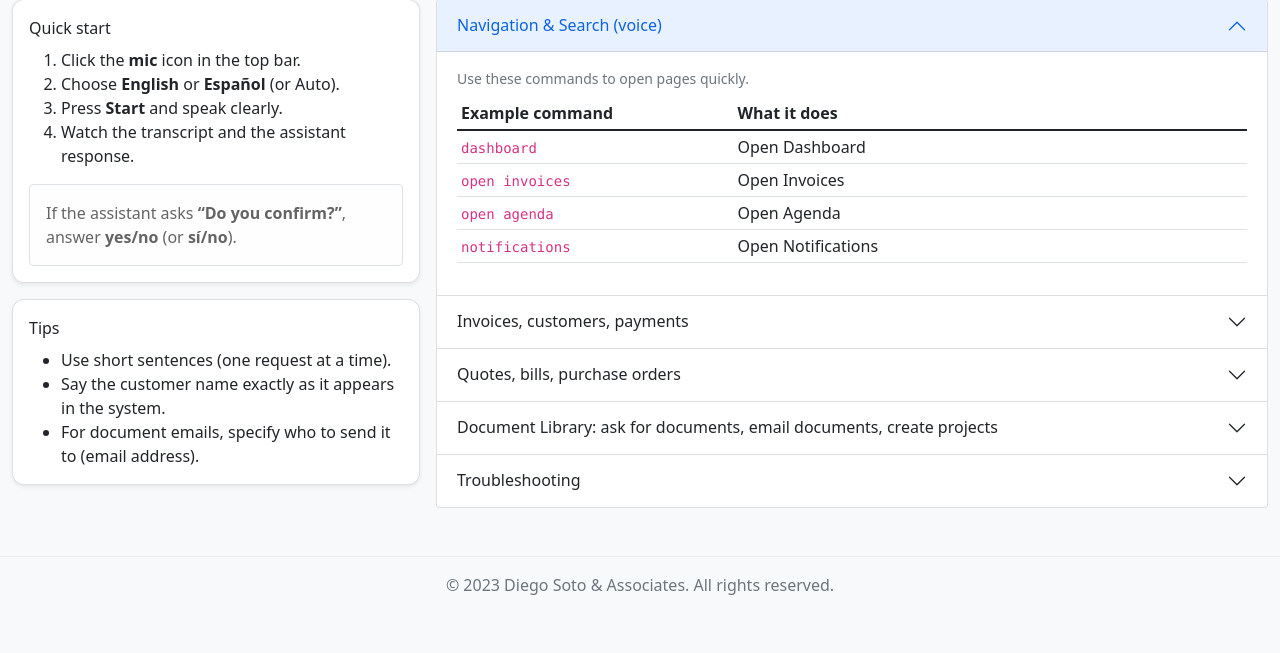
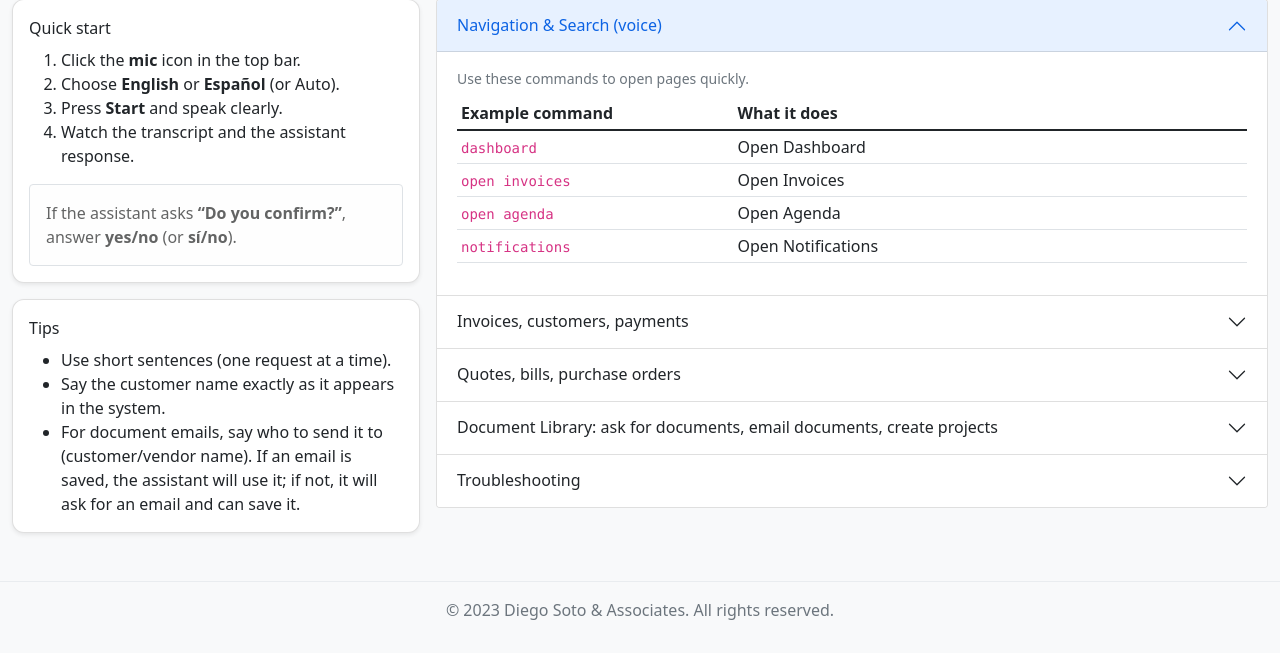
Before and after one commit to alexispinzongalindo/DIEGO_SOTO, a Flask app: page /office/voice-commands in a window 1280 px wide. Shown: the part 147-800 px from the top of the page. Run offline with Flask 3, Linux system fonts and the light colour scheme; a user stored in the database is signed in.

Commit message:
docs: align voice commands email instructions with user manual

```diff
--- a/app/templates/office/voice_commands.html
+++ b/app/templates/office/voice_commands.html
@@ -66,14 +66,14 @@
           <ul class="mb-0">
             <li>Use short sentences (one request at a time).</li>
             <li>Say the customer name exactly as it appears in the system.</li>
-            <li>For document emails, specify who to send it to (email address).</li>
+            <li>For document emails, say who to send it to (customer/vendor name). If an email is saved, the assistant will use it; if not, it will ask for an email and can save it.</li>
           </ul>
         </div>
         <div data-lang="es">
           <ul class="mb-0">
             <li>Usa frases cortas (una petición a la vez).</li>
             <li>Di el nombre del cliente exactamente como aparece en el sistema.</li>
-            <li>Para enviar documentos por email, especifica a quién enviarlo (correo electrónico).</li>
+            <li>Para enviar documentos por email, di a quién enviarlo (nombre del cliente/proveedor). Si el correo está guardado, el asistente lo usará; si falta, pedirá el correo y puede guardarlo.</li>
           </ul>
         </div>
       </div>
@@ -196,7 +196,7 @@
                     </td>
                   </tr>
                   <tr>
-                    <td><code>email invoice 1021 to billing@acme.com</code></td>
+                    <td><code>email invoice 1021 to Acme</code></td>
                     <td>
                       <span data-lang="en">Email an invoice</span>
                       <span data-lang="es">Enviar una factura por email</span>
@@ -259,7 +259,7 @@
                     </td>
                   </tr>
                   <tr>
-                    <td><code>email quote 55 to sales@acme.com</code></td>
+                    <td><code>email quote 55 to Acme</code></td>
                     <td>
                       <span data-lang="en">Email a quote</span>
                       <span data-lang="es">Enviar una cotización por email</span>
@@ -343,14 +343,14 @@
                     </td>
                   </tr>
                   <tr>
-                    <td><code>email document 12 to alex@company.com</code></td>
+                    <td><code>email document 12 to Acme</code></td>
                     <td>
                       <span data-lang="en">Email a library document as an attachment</span>
                       <span data-lang="es">Enviar un documento de la Biblioteca como adjunto</span>
                     </td>
                   </tr>
                   <tr>
-                    <td><code>email document 12 to alex@company.com with message please review</code></td>
+                    <td><code>email document 12 to Acme with message please review</code></td>
                     <td>
                       <span data-lang="en">Email document with a message</span>
                       <span data-lang="es">Enviar documento con un mensaje</span>
```
Also changed, not shown: 1 other file.
